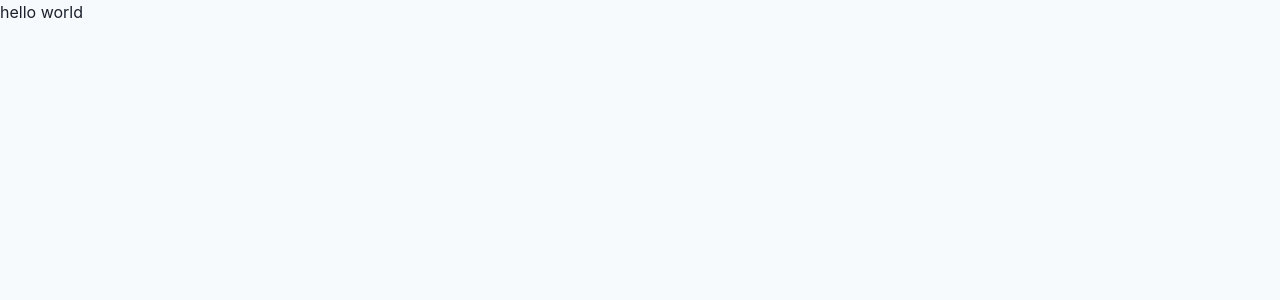
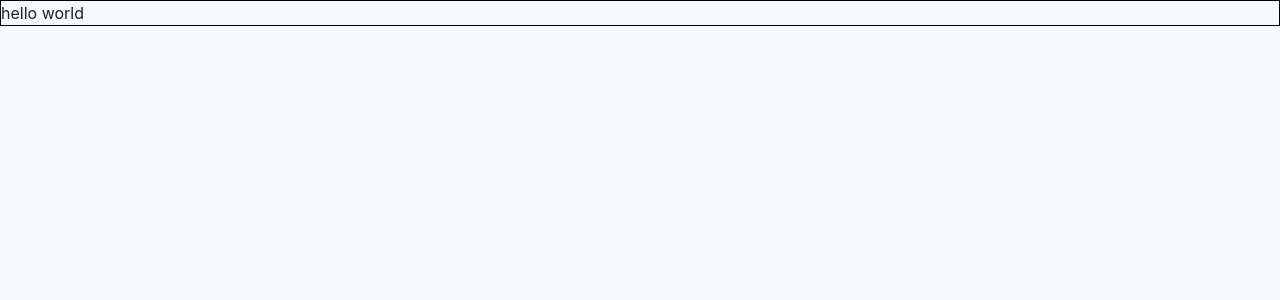
Before and after one commit to cookienumerique/tenue-de-chantiers, a Next.js app: page / in a window 1280 px wide. Shown: the top 300 px of the page. Built offline with nearby package versions, Linux system fonts and the light colour scheme.

Commit message:
Mise en place layout

```diff
--- /dev/null
+++ b/components/layout.tsx
@@ -0,0 +1,13 @@
+import { Stack } from '@chakra-ui/react';
+import { ReactElement } from 'react';
+
+type LayoutProps = {
+  children: ReactElement;
+};
+export default function Layout({
+  children,
+}: LayoutProps) {
+  return (
+    <Stack border="1px solid black">{children}</Stack>
+  );
+}
--- a/pages/_app.tsx
+++ b/pages/_app.tsx
@@ -1,10 +1,13 @@
-import { NextPage } from 'next';
+import type { NextPage } from 'next';
 import type { AppProps } from 'next/app';
 import { ReactElement, ReactNode } from 'react';
 
 import { AppProvider } from '@/providers/app';
 
-type NextPageWithLayout = NextPage & {
+export type NextPageWithLayout<
+  P = NonNullable<unknown>,
+  IP = P,
+> = NextPage<P, IP> & {
   getLayout?: (page: ReactElement) => ReactNode;
 };
 
--- a/pages/index.tsx
+++ b/pages/index.tsx
@@ -1,12 +1,15 @@
-import { Stack } from '@chakra-ui/react';
 import type { ReactElement } from 'react';
+
+import Layout from '../components/layout';
+
+import { NextPageWithLayout } from './_app';
 
 const Page: NextPageWithLayout = () => {
   return <p>hello world</p>;
 };
 
 Page.getLayout = function getLayout(page: ReactElement) {
-  return <Stack>{page}</Stack>;
+  return <Layout>{page}</Layout>;
 };
 
 export default Page;
```
